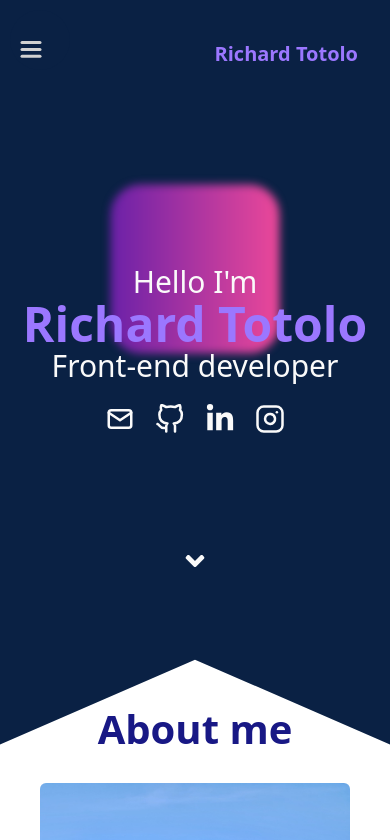
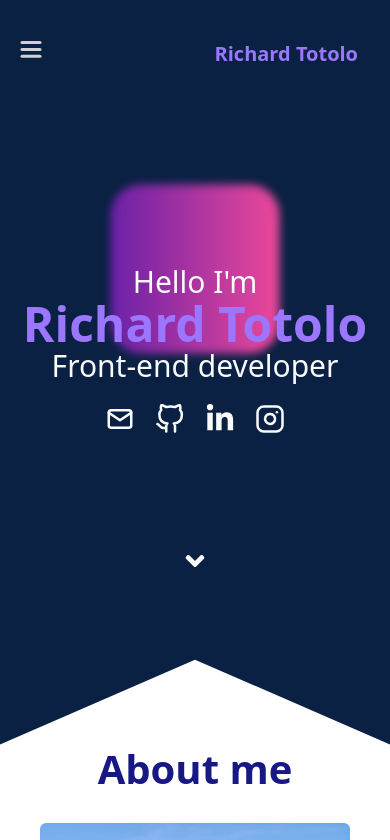
Before and after one commit to souzatotolo/portfolio-frontend, a Next.js app: page / in a window 390 px wide. Shown: the top 840 px of the page. Built offline with nearby package versions, Linux system fonts and the light colour scheme.

Commit message:
minor fix

```diff
--- a/src/app/pages/About.js
+++ b/src/app/pages/About.js
@@ -24,7 +24,9 @@ export const About = () => {
             id="about"
             className=" about h-full w-full md:px-20 gap-6 flex flex-col justify-center items-center md:items-start text-black"
           >
-            <h1 className="font-bold text-[40px] text-[#181885]">About me</h1>
+            <h1 className="font-bold mt-20 md:mt-0 text-[40px] text-[#181885]">
+              About me
+            </h1>
             <img
               src="/richard.jpeg"
               alt=""
```
